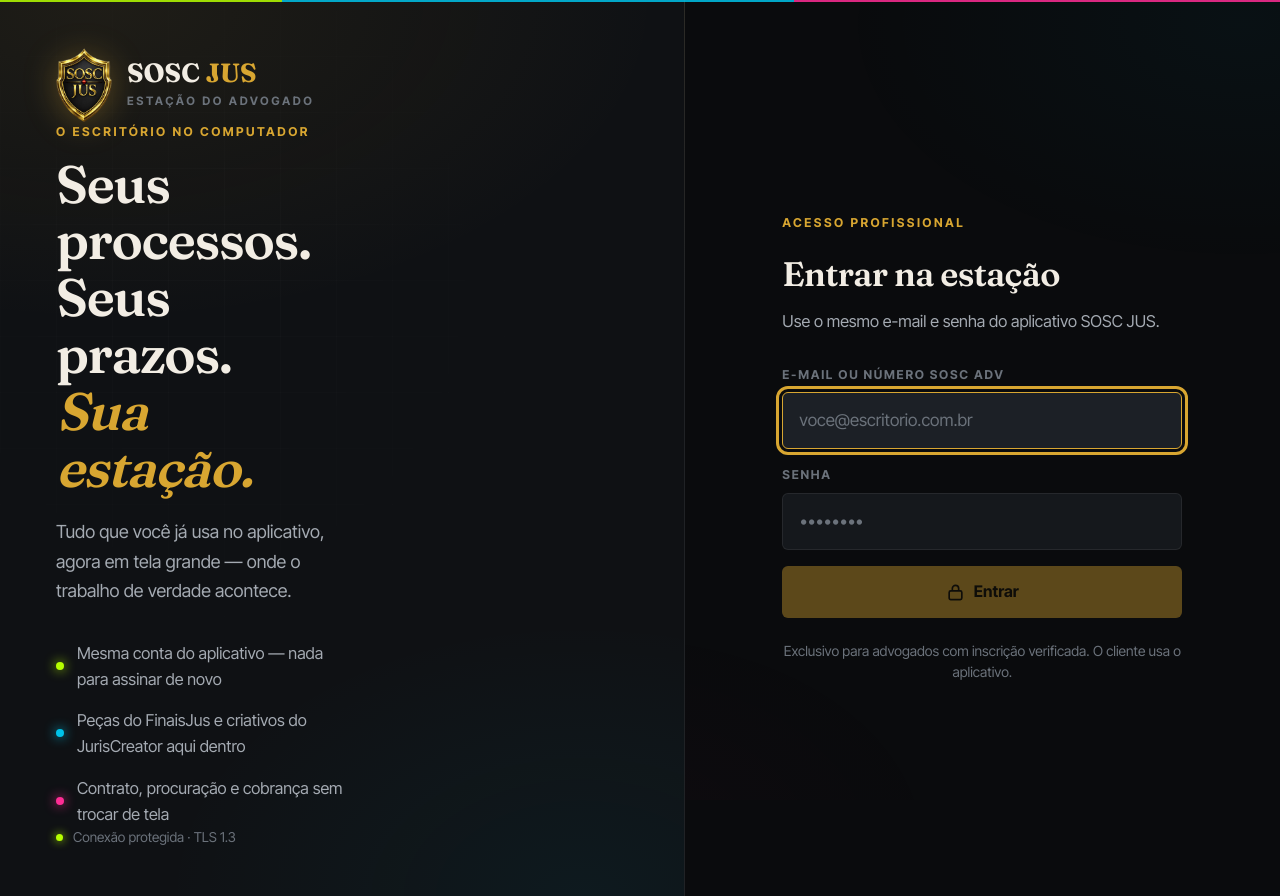
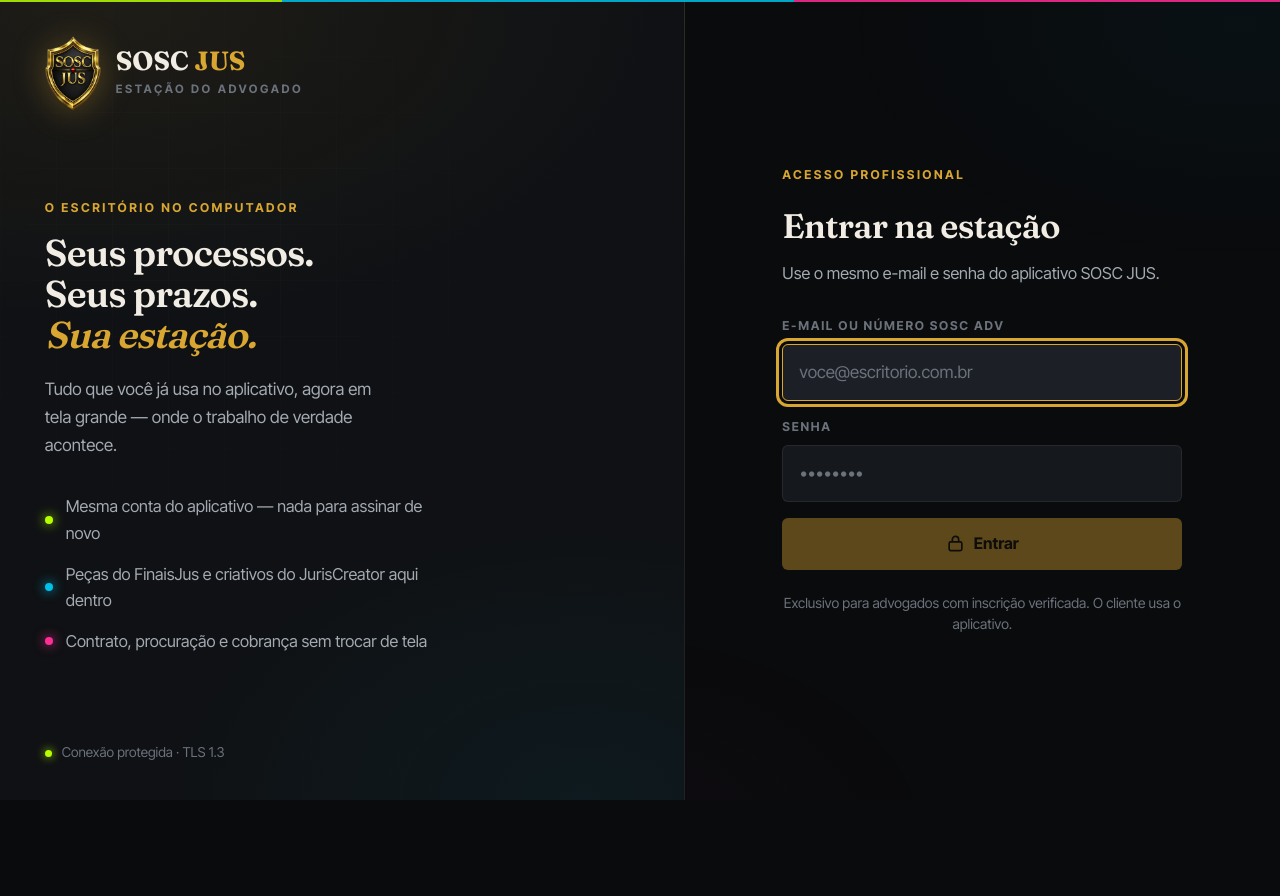
Before and after one commit to soscriminalapp-hue/soscjus-web, a Next.js app: page /login in a window 1280 px wide. After the commit the page ends 800 px from the top, so only its background shows below. Built offline with nearby package versions, Linux system fonts and the light colour scheme.

Commit message:
web: fix login espremido no desktop — titulo com tipografia fluida (clamp), .tese mais largo (40ch), padding fluido da vitrine e text-wrap balance

```diff
--- a/app/login/login.module.css
+++ b/app/login/login.module.css
@@ -10,7 +10,9 @@
   display: flex;
   flex-direction: column;
   justify-content: space-between;
-  padding: 48px 56px;
+  /* B272 — padding fluido: dá mais respiro ao título em telas mais estreitas
+     ou com escala do Windows (125/150%), evitando que ele quebre palavra a palavra. */
+  padding: clamp(36px, 4vh, 48px) clamp(32px, 3.5vw, 56px);
   background:
     radial-gradient(900px 520px at 15% 0%, rgba(216, 166, 49, .08), transparent 62%),
     radial-gradient(700px 460px at 85% 100%, rgba(0, 194, 232, .05), transparent 60%),
@@ -56,7 +58,7 @@
   margin-top: 5px;
 }
 
-.tese { position: relative; max-width: 30ch; }
+.tese { position: relative; max-width: 40ch; }
 .eb {
   display: block;
   font-size: .72rem;
@@ -68,16 +70,19 @@
 }
 .tese h1 {
   font-family: var(--serif);
-  font-size: 3.1rem;
+  /* B272 — tipografia fluida: encolhe quando falta espaço, em vez de quebrar
+     cada palavra numa linha. Nunca passa de 3.1rem em telas largas. */
+  font-size: clamp(2.2rem, 2.8vw, 3.1rem);
   font-weight: 600;
-  line-height: 1.08;
+  line-height: 1.1;
   letter-spacing: -.025em;
   color: var(--paper);
   margin-bottom: 20px;
+  text-wrap: balance;
 }
 .tese h1 em { font-style: italic; color: var(--gold); }
 .tese > p {
-  font-size: 1.06rem;
+  font-size: clamp(1rem, 1.1vw, 1.06rem);
   color: var(--t2);
   line-height: 1.65;
   margin-bottom: 34px;
```
